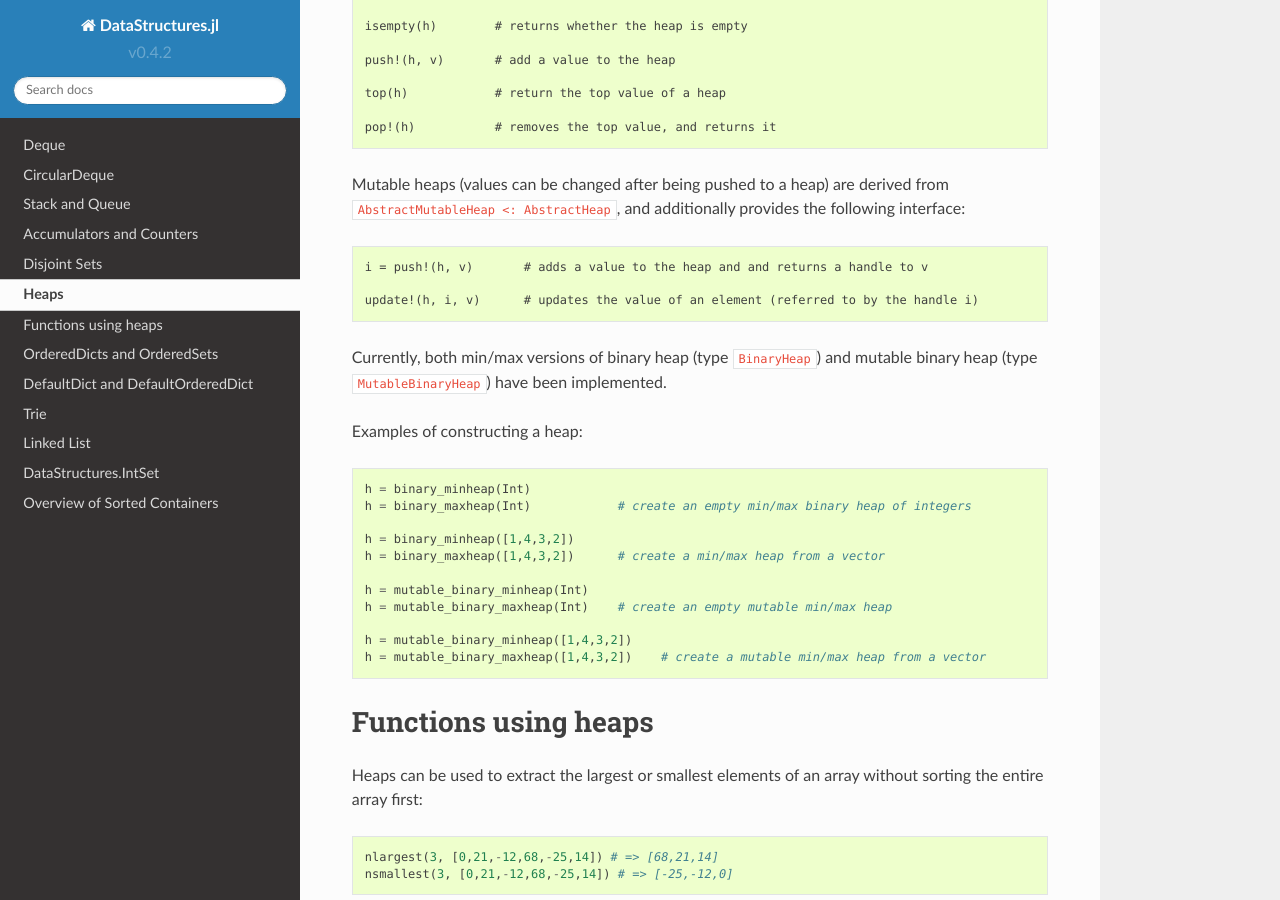
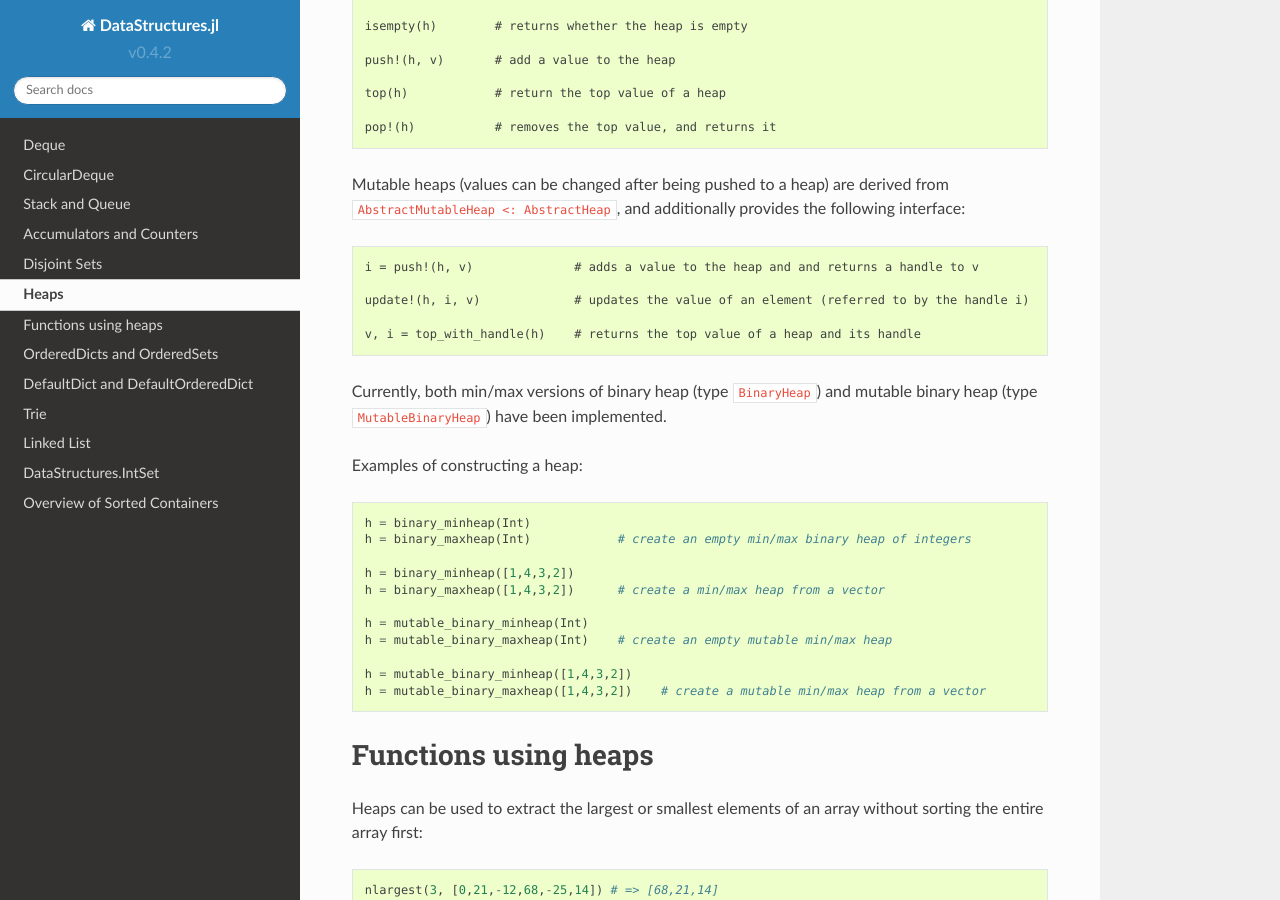
Before and after one commit to JuliaCollections/DataStructures.jl, a Sphinx documentation site: the page built from doc/source/heaps.rst, in a window 1280 px wide and 900 px high, scrolled down 343 px. Built offline with Sphinx 7.4.7 and the Read the Docs theme 2.0.0, drawn with Linux system fonts in a browser that asks for light colours; formulas are drawn with MathJax 3.

Commit message:
New top_with_handle(::MutableBinaryHeap) function
Fix #217

```diff
--- a/doc/source/heaps.rst
+++ b/doc/source/heaps.rst
@@ -23,9 +23,11 @@ All heaps in this package are derived from ``AbstractHeap``, and provide the fol
 Mutable heaps (values can be changed after being pushed to a heap) are derived from
 ``AbstractMutableHeap <: AbstractHeap``, and additionally provides the following interface::
 
-  i = push!(h, v)       # adds a value to the heap and and returns a handle to v
+  i = push!(h, v)              # adds a value to the heap and and returns a handle to v
 
-  update!(h, i, v)      # updates the value of an element (referred to by the handle i)
+  update!(h, i, v)             # updates the value of an element (referred to by the handle i)
+
+  v, i = top_with_handle(h)    # returns the top value of a heap and its handle
 
 
 Currently, both min/max versions of binary heap (type ``BinaryHeap``) and mutable binary heap (type ``MutableBinaryHeap``) have been implemented.
```
Also changed, not shown: 4 other files.
